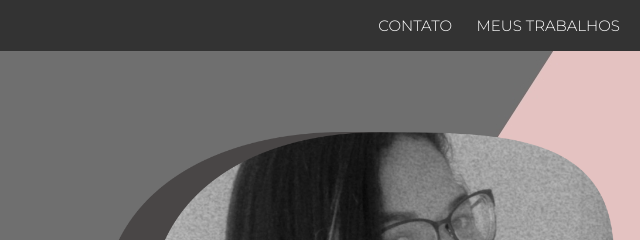
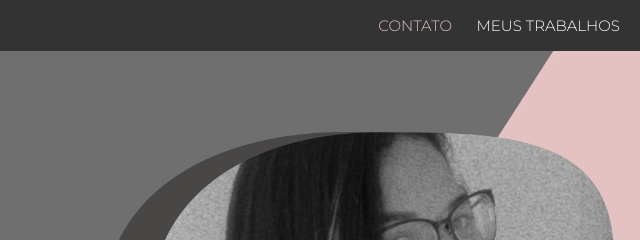
Before and after one commit to nathaliaguimaraesdev/guimaraesdesign, a plain HTML site: page index.html in a window 1280 px wide. In both pictures the pointer is over the link 1055 px from the left and 25 px from the top of the page. Shown: the top 240 px of the page, 640-1280 px from the left. Drawn offline with Linux system fonts and the light colour scheme.

Commit message:
links hover

```diff
--- a/index.html
+++ b/index.html
@@ -24,7 +24,7 @@
         <div class="navbaritem">
             <ul>
                 <li class="item">
-                    <a href="">CONTATO</a>
+                    <a href="http://api.whatsapp.com/send?phone=5551992591411">CONTATO</a>
                 </li>
                 <li class="item">
                     <a href="#jobs">MEUS TRABALHOS</a>
--- a/navbar.css
+++ b/navbar.css
@@ -31,6 +31,9 @@ a {
     font-family: 'Montserrat', Arial, Helvetica, sans-serif;
 }
 
+a:hover {
+    color: #e4c2c1;
+}
 
 @media screen and (max-width: 487px) {
     .logotipo {
```
